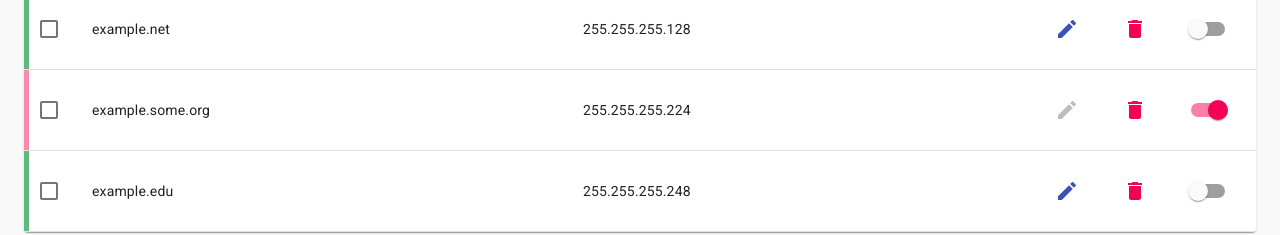
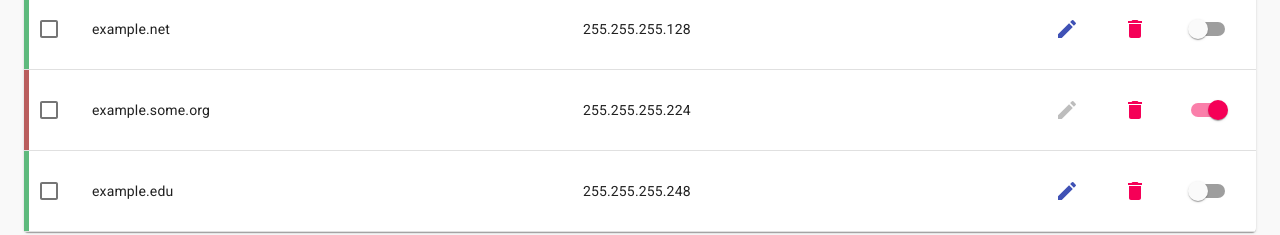
Before and after one commit to TheVerilly/dhcp-dns, a React (Create React App) app: page / in a window 1280 px wide. Shown: the part 257-492 px from the top of the page. Built offline with nearby package versions, Linux system fonts and the light colour scheme.

Commit message:
small imp style

```diff
--- a/src/components/Table.Row.jsx
+++ b/src/components/Table.Row.jsx
@@ -20,7 +20,7 @@ const styles = () => ({
         boxShadow: 'inset 5px 0px 0px 0px'
     },
     disabled: {
-        color: '#fa89ac'
+        color: '#ba5e5e'
     },
     enabled: {
         color: '#5eba7d'
```
